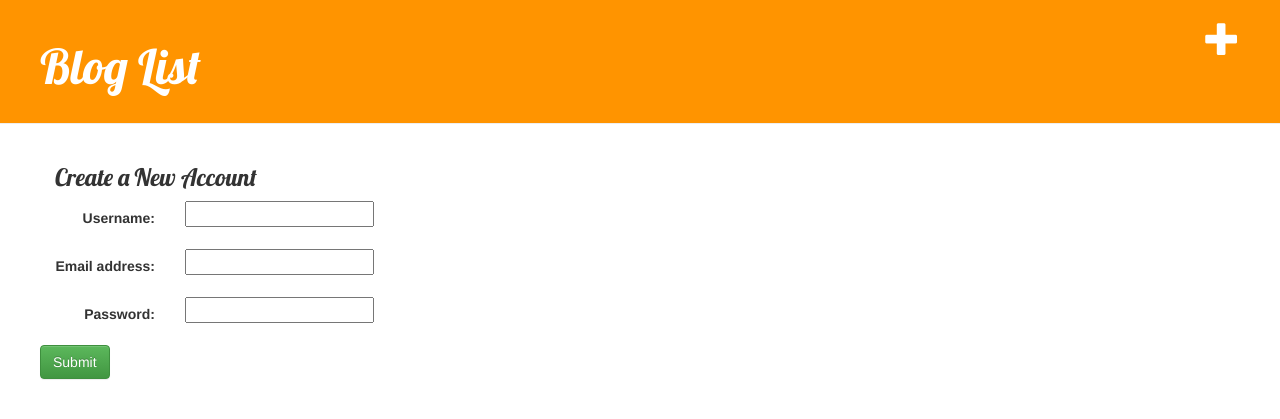
After one commit to RodellRodriguez/Django, a Django app: page /register/ in a window 1280 px wide. The commit adds this page. Shown: the top 419 px of the page. Run offline with Django 3.2, Linux system fonts and the light colour scheme; some libraries are stand-ins or nearby versions.

Commit message:
Added User Registration Form using Class Based View. Will need to convert other views from Function Based to Class Based

```diff
--- a/djangogirls/blog/forms.py
+++ b/djangogirls/blog/forms.py
@@ -1,3 +1,4 @@
+from django.contrib.auth.models import User
 from django import forms
 from .models import Post
 
@@ -6,3 +7,10 @@ class PostForm(forms.ModelForm):
 	class Meta:
 		model = Post
 		fields = ('title','text',)
+
+class UserForm(forms.ModelForm):
+	password = forms.CharField(widget=forms.PasswordInput)
+
+	class Meta:
+		model = User
+		fields = ('username', 'email', 'password',)
--- a/djangogirls/blog/templates/blog/base.html
+++ b/djangogirls/blog/templates/blog/base.html
@@ -1,7 +1,7 @@
 {% load staticfiles %}
 <html>
     <head>
-        <title>My blogs</title>
+    <title>{% block title %}My Blogs{% endblock %}</title>
         <link rel="stylesheet" href="//maxcdn.bootstrapcdn.com/bootstrap/3.2.0/css/bootstrap.min.css">
         <link rel="stylesheet" href="//maxcdn.bootstrapcdn.com/bootstrap/3.2.0/css/bootstrap-theme.min.css">
         <link href='//fonts.googleapis.com/css?family=Lobster&subset=latin,latin-ext' rel='stylesheet' type='text/css'>
@@ -11,12 +11,12 @@
         <div class="page-header">
             <!-- User Authentication Required Version -->
 <!--            {% if user.is_authenticated %}
-                <a href="{% url 'post_new' %}" class="top-menu"><span class="glyphicon glyphicon-plus"></span></a>
+                <a href="{% url 'blog:post_new' %}" class="top-menu"><span class="glyphicon glyphicon-plus"></span></a>
                 <h1><a href="/">Blog List</a></h1>
             {% endif %}         -->
 
             <!-- NO User Authentication Required Version -->
-                <a href="{% url 'post_new' %}" class="top-menu"><span class="glyphicon glyphicon-plus"></span></a>
+                <a href="{% url 'blog:post_new' %}" class="top-menu"><span class="glyphicon glyphicon-plus"></span></a>
                 <h1><a href="/">Blog List</a></h1> <!--leads back to home page-->
         </div>
 
--- /dev/null
+++ b/djangogirls/blog/templates/blog/form-template.html
@@ -0,0 +1,9 @@
+{% for field in form %}
+	<div class="form-group">
+		<div class="col-sm-offset-2 col-sm-10">
+			<span class="text-danger small">{{ field.errors }}</span>
+		</div>
+		<label class="control-label col-sm-2">{{ field.label_tag }}</label>
+		<div class="col-sm-10">{{ field }}</div>
+	</div>
+{% endfor %}
--- a/djangogirls/blog/templates/blog/post_detail.html
+++ b/djangogirls/blog/templates/blog/post_detail.html
@@ -8,8 +8,8 @@
             </div>
         {% endif %}
         {% if user.is_authenticated %}
-        	<a class="btn btn-default" href="{% url 'post_edit' pk=post.pk %}"><span class="glyphicon glyphicon-pencil"></span></a>
-        	<a class="btn btn-default" href="{% url 'post_remove' pk=post.pk %}"><span class="glyphicon glyphicon-remove"></span></a>
+        	<a class="btn btn-default" href="{% url 'blog:post_edit' pk=post.pk %}"><span class="glyphicon glyphicon-pencil"></span></a>
+        	<a class="btn btn-default" href="{% url 'blog:post_remove' pk=post.pk %}"><span class="glyphicon glyphicon-remove"></span></a>
         {% endif %}
         <h1>{{ post.title }}</h1>
         <p>{{ post.text|linebreaksbr }}</p>
--- a/djangogirls/blog/templates/blog/post_list.html
+++ b/djangogirls/blog/templates/blog/post_list.html
@@ -6,7 +6,7 @@
 	        <div class="date">
 	            <p>published: {{ post.published_date }}</p>
 	        </div>
-	        <h1><a href="{% url 'post_detail' pk=post.pk %}">{{ post.title }}</a></h1>
+	        <h1><a href="{% url 'blog:post_detail' pk=post.pk %}">{{ post.title }}</a></h1>
 	        <p>{{ post.text|linebreaksbr }}</p>
 	    </div>
 	{% endfor %}
--- /dev/null
+++ b/djangogirls/blog/templates/blog/registration_form.html
@@ -0,0 +1,17 @@
+{% extends 'blog/base.html'%}
+
+{% block title %}Register{% endblock %}
+
+{% block content %}
+<h3>Create a New Account</h3>
+
+<form class="form-horizontal" action="" method="post" enctype="multipart/form-data">
+	{% csrf_token %}
+	{% include 'blog/form-template.html' %}
+	<div class="form-group">
+		<div class="col-sm-offset-2 col-sm-10"></div>
+		<button type="submit" class="btn btn-success">Submit</button>
+	</div>
+</form>
+
+{% endblock %}
--- a/djangogirls/blog/urls.py
+++ b/djangogirls/blog/urls.py
@@ -1,8 +1,11 @@
 from django.conf.urls import url
 from . import views
 
+app_name = 'blog'
+
 urlpatterns = [
 	url(r'^$', views.post_list, name='post_list'),
+	url(r'^register/$', views.UserFormView.as_view(), name='register'),
 	url(r'^post/(?P<pk>\d+)/$', views.post_detail, name='post_detail'),
 	url(r'^post/new/$', views.post_new, name='post_new'),
 	url(r'^post/(?P<pk>\d+)/edit/$', views.post_edit, name='post_edit'),
--- a/djangogirls/blog/views.py
+++ b/djangogirls/blog/views.py
@@ -1,9 +1,9 @@
 from django.shortcuts import get_object_or_404, redirect, render
 from django.utils import timezone
-from django.shortcuts import redirect
+from django.contrib.auth import authenticate, login
+from django.views.generic import View
 from .models import Post
-from .forms import PostForm
-
+from .forms import PostForm, UserForm
 
 def post_list(request):
     posts = Post.objects.filter(
@@ -24,7 +24,7 @@ def post_new(request):
             post.author = request.user
             post.published_date = timezone.now()
             post.save()
-            return redirect('post_detail', pk=post.pk)
+            return redirect('blog:post_detail', pk=post.pk)
     else:
         form = PostForm()
     return render(request, 'blog/post_edit.html', {'form': form})
@@ -39,7 +39,7 @@ def post_edit(request, pk):
             post.author = request.user
             post.published_date = timezone.now()
             post.save()
-            return redirect('post_detail', pk=post.pk)
+            return redirect('blog:post_detail', pk=post.pk)
     else:
         form = PostForm(instance=post)
     return render(request, 'blog/post_edit.html', {'form': form})
@@ -48,4 +48,42 @@ def post_edit(request, pk):
 def post_remove(request, pk):
     post = get_object_or_404(Post, pk=pk)
     post.delete()
-    return redirect('post_list')
+    return redirect('blog:post_list')
+
+
+class UserFormView(View):
+    form_class = UserForm
+    template_name = 'blog/registration_form.html'
+
+    #display blank form
+    def get(self, request):
+        form = self.form_class(None)
+        return render(request, self.template_name, {'form':form})
+
+    # process form data
+    def post(self, request):
+        form = self.form_class(request.POST)
+
+        if form.is_valid():
+
+            # creates an object from the form locally but doesn't save it to DB yet
+            user = form.save(commit=False)
+
+            # cleaned (normalized) data for DB
+            username = form.cleaned_data['username']
+            password = form.cleaned_data['password']
+            user.set_password(password)
+
+            # save data to DB
+            user.save()
+
+            # returns User objects if credentials are correct
+            user = authenticate(username=username, password=password)
+
+            if user is not None:
+                # user account is not banned or disabled
+                if user.is_active:
+                    login(request, user)
+                    return redirect('blog:post_list')
+
+        return render(request, self.template_name, {'form':form})
```
Also changed, not shown: djangogirls/db.sqlite3.
